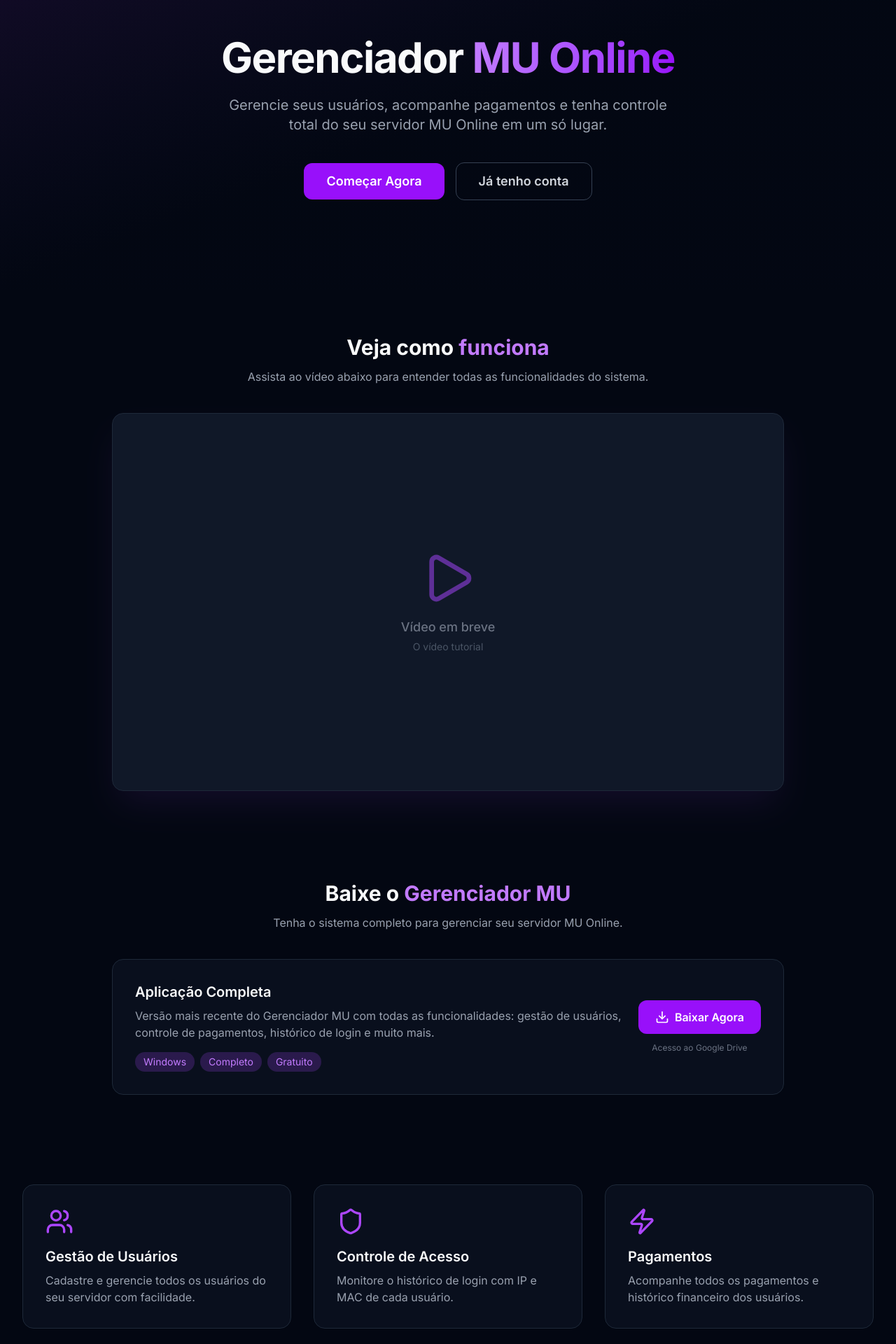
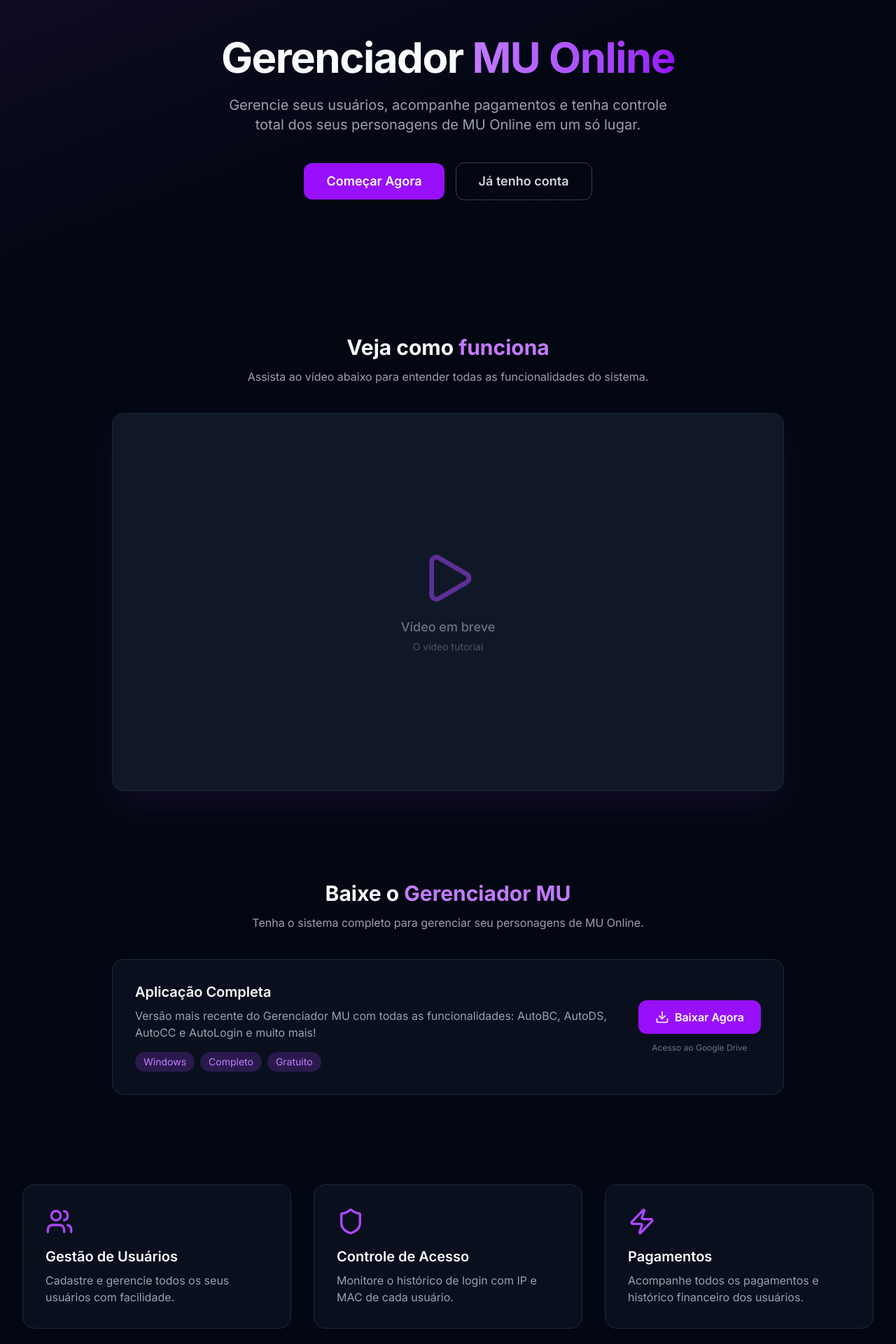
Before and after one commit to AutomatosData/gerenciadormu, a Next.js app: page / in a window 1280 px wide. Shown: the part 140-2060 px from the top of the page at 70% size. Built offline with nearby package versions, Linux system fonts and the light colour scheme.

Commit message:
Update homepage copy to focus on character management instead of server management
- Changed "servidor MU Online" to "personagens de MU Online"
- Updated features description to highlight AutoBC, AutoDS, AutoCC, AutoLogin
- Simplified user management description

```diff
--- a/src/app/page.tsx
+++ b/src/app/page.tsx
@@ -22,7 +22,7 @@
             </h1>
             <p className="mt-6 text-lg sm:text-xl text-gray-400 max-w-2xl mx-auto">
               Gerencie seus usuários, acompanhe pagamentos e tenha controle total
-              do seu servidor MU Online em um só lugar.
+              dos seus personagens de MU Online em um só lugar.
             </p>
             <div className="mt-10 flex items-center justify-center gap-4">
               {user ? (
@@ -92,7 +92,7 @@
             Baixe o <span className="text-purple-400">Gerenciador MU</span>
           </h2>
           <p className="mt-3 text-gray-400">
-            Tenha o sistema completo para gerenciar seu servidor MU Online.
+            Tenha o sistema completo para gerenciar seu personagens de MU Online.
           </p>
         </div>
         <div className="bg-gray-900/50 border border-gray-800 rounded-2xl p-8 hover:border-purple-500/50 transition-colors">
@@ -101,7 +101,7 @@
               <h3 className="text-xl font-semibold mb-2">Aplicação Completa</h3>
               <p className="text-gray-400 mb-4">
                 Versão mais recente do Gerenciador MU com todas as funcionalidades:
-                gestão de usuários, controle de pagamentos, histórico de login e muito mais.
+                AutoBC, AutoDS, AutoCC e AutoLogin e muito mais!
               </p>
               <div className="flex flex-wrap gap-2 text-sm">
                 <span className="bg-purple-500/20 text-purple-400 px-3 py-1 rounded-full">Windows</span>
@@ -134,7 +134,7 @@
             <Users className="w-10 h-10 text-purple-500 mb-4" />
             <h3 className="text-xl font-semibold mb-2">Gestão de Usuários</h3>
             <p className="text-gray-400">
-              Cadastre e gerencie todos os usuários do seu servidor com facilidade.
+              Cadastre e gerencie todos os seus usuários com facilidade.
             </p>
           </div>
           <div className="bg-gray-900/50 border border-gray-800 rounded-2xl p-8 hover:border-purple-500/50 transition-colors">
```
